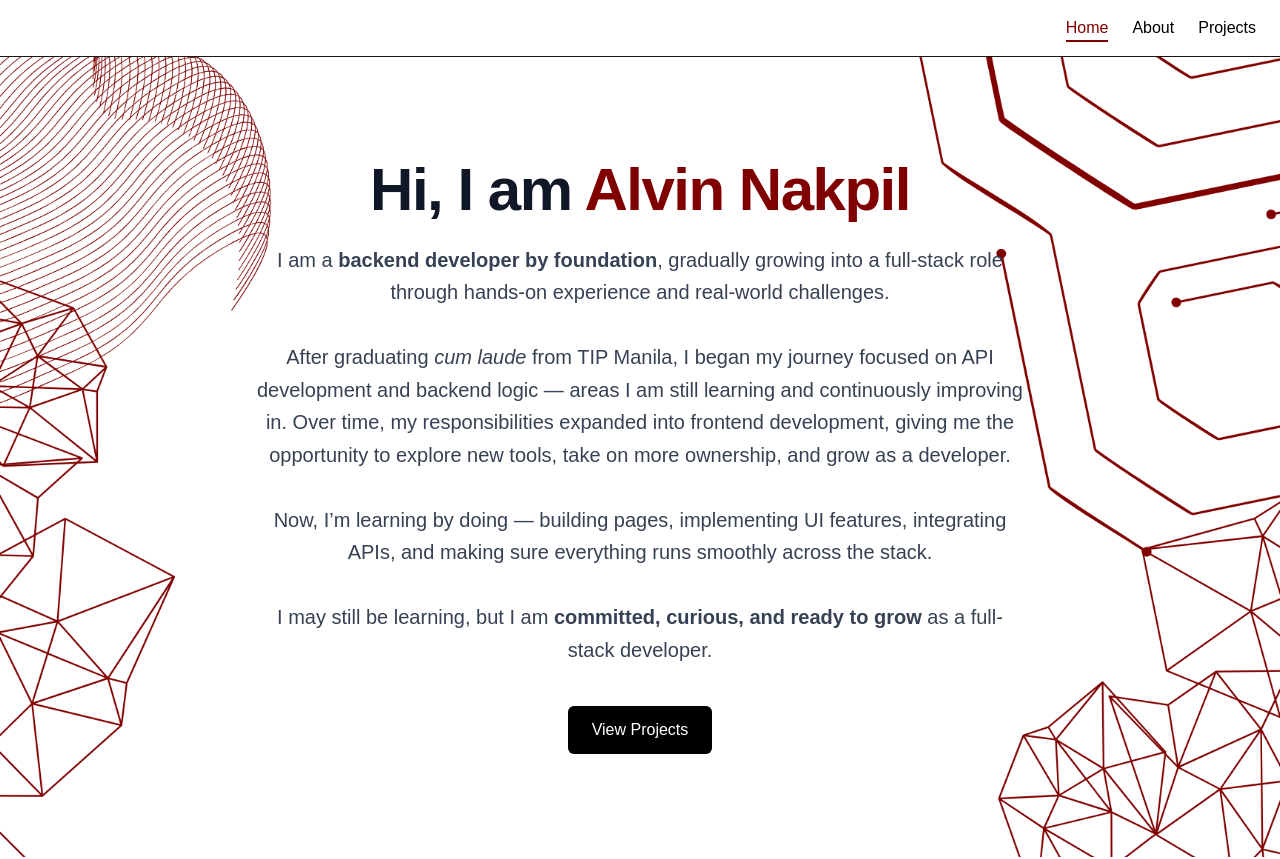
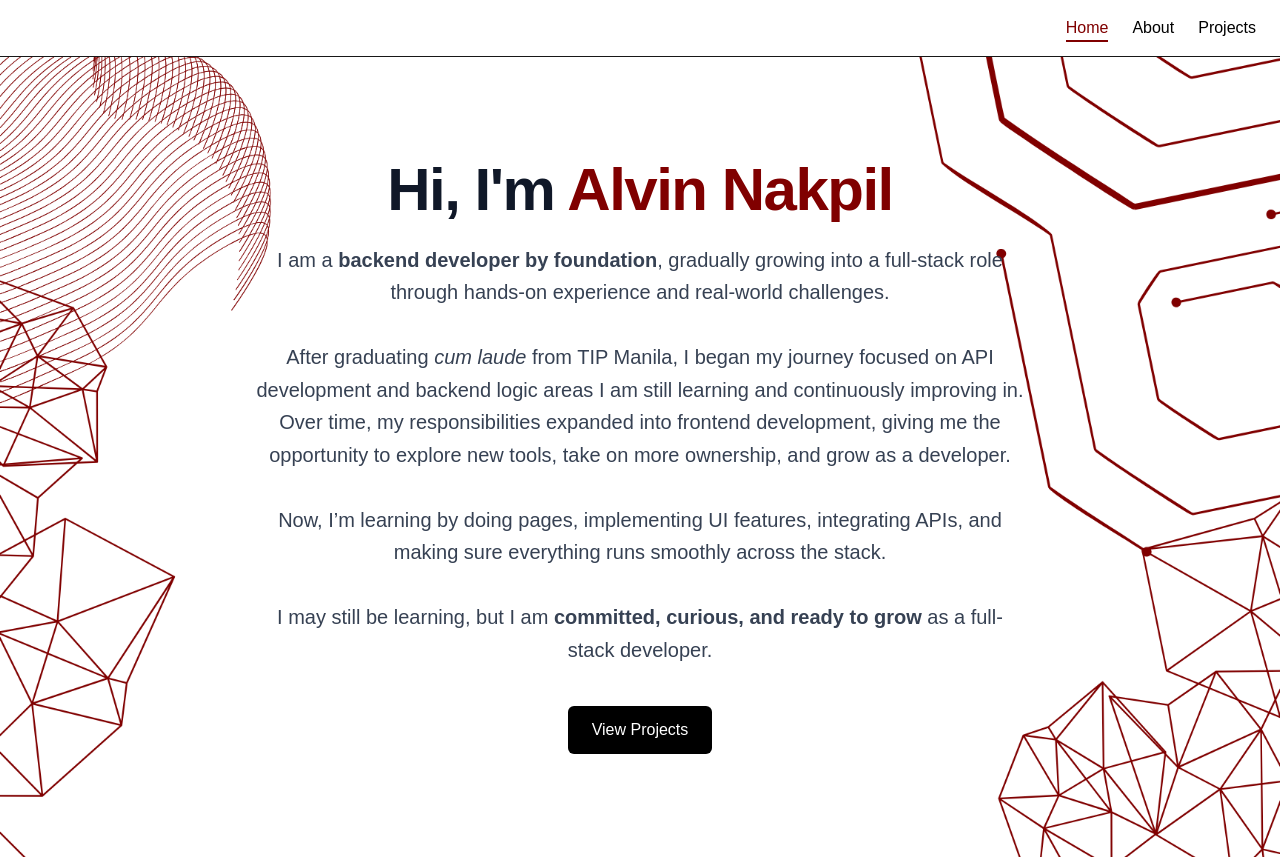
Before and after one commit to jayv1ins/portfolio, a Next.js app: page / in a window 1280 px wide. Shown: the top 859 px of the page. Built offline with nearby package versions, Linux system fonts and the light colour scheme.

Commit message:
Update page.tsx

```diff
--- a/app/page.tsx
+++ b/app/page.tsx
@@ -17,7 +17,7 @@ export default function Home() {
       {/* Page content */}
       <main className="relative flex flex-col items-center justify-center px-6 text-center min-h-screen">
         <h1 className="text-4xl md:text-6xl font-extrabold tracking-tight text-gray-900">
-          Hi, I am <span className="text-[#800000]">Alvin Nakpil</span>
+          Hi, I'm <span className="text-[#800000]">Alvin Nakpil</span>
         </h1>
 
         <p className="mt-6 text-lg md:text-xl text-gray-700 max-w-3xl leading-relaxed">
@@ -25,11 +25,11 @@ export default function Home() {
         hands-on experience and real-world challenges.
         <br /><br />
         After graduating <em>cum laude</em> from TIP Manila, I began my journey focused on API development and backend
-        logic — areas I am still learning and continuously improving in. Over time, my responsibilities expanded into
+        logic areas I am still learning and continuously improving in. Over time, my responsibilities expanded into
         frontend development, giving me the opportunity to explore new tools, take on more ownership, and grow as a
         developer.
         <br /><br />
-        Now, I’m learning by doing — building pages, implementing UI features, integrating APIs, and making sure everything
+        Now, I’m learning by doing  pages, implementing UI features, integrating APIs, and making sure everything
         runs smoothly across the stack.
         <br /><br />
         I may still be learning, but I am <strong>committed, curious, and ready to grow</strong> as a full-stack developer.
```
